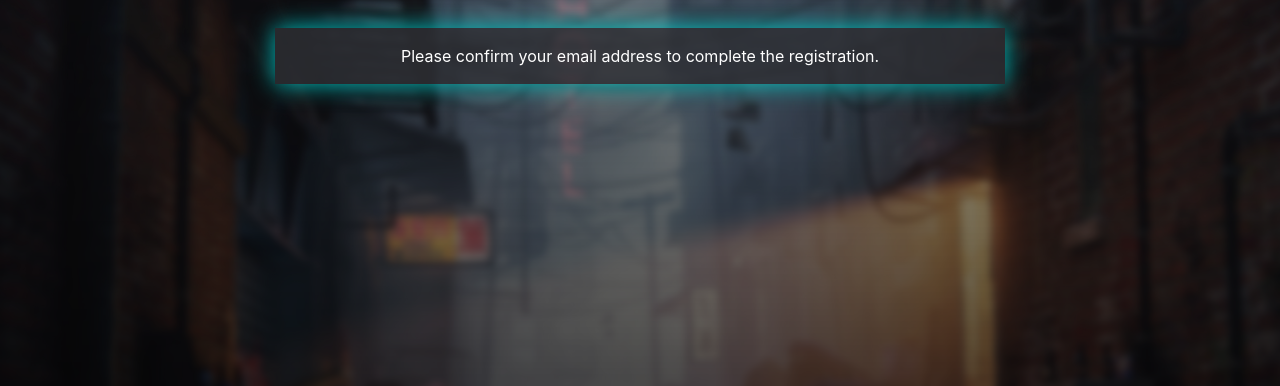
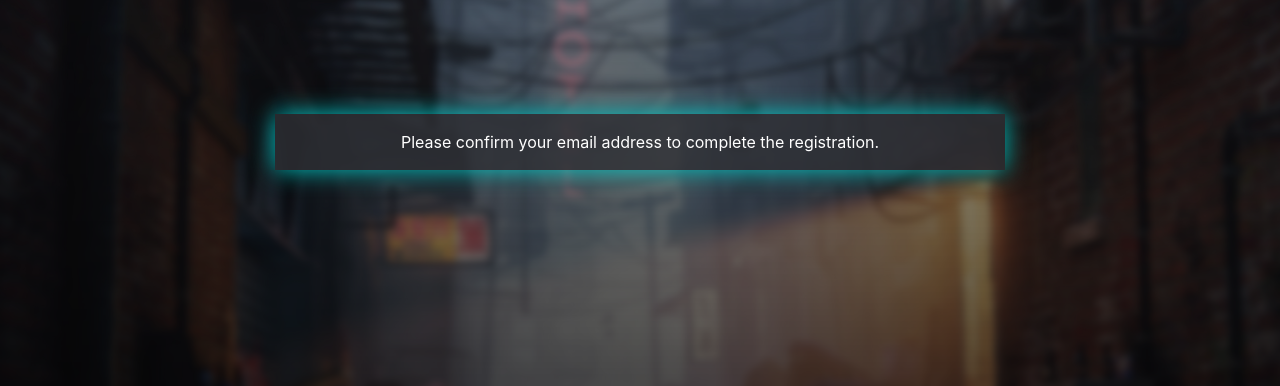
Before and after one commit to parthrr510/Ab, a Django app: page /account_activation_sent/ in a window 1280 px wide. Shown: the part 76-462 px from the top of the page. Run offline with Django 3.2, Linux system fonts and the light colour scheme; some libraries are stand-ins or nearby versions.

Commit message:
Aligned the box

```diff
--- a/users/static/users/main.css
+++ b/users/static/users/main.css
@@ -125,6 +125,8 @@ a.article-title:hover {
   -moz-box-shadow: 0 0 1.5rem #01c5c4;
   -webkit-box-shadow: 0 0 1.5rem #01c5c4;
   -o-box-shadow: 0 0 1.5rem #01c5c4;
+  position: relative;
+  top: 120%;
 }
 
 .confirm {
```
